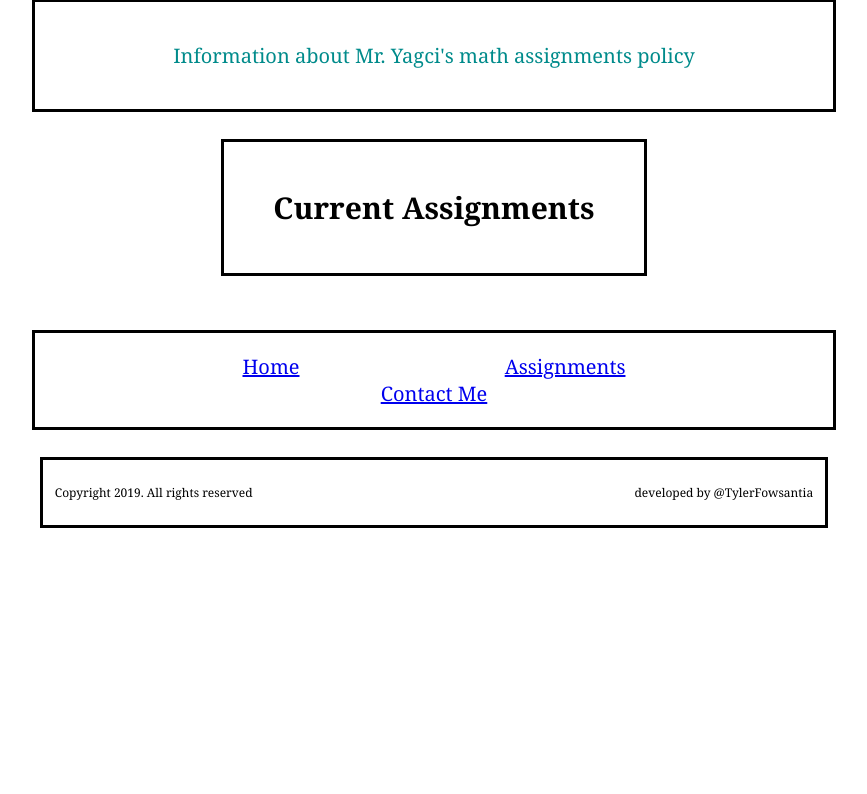
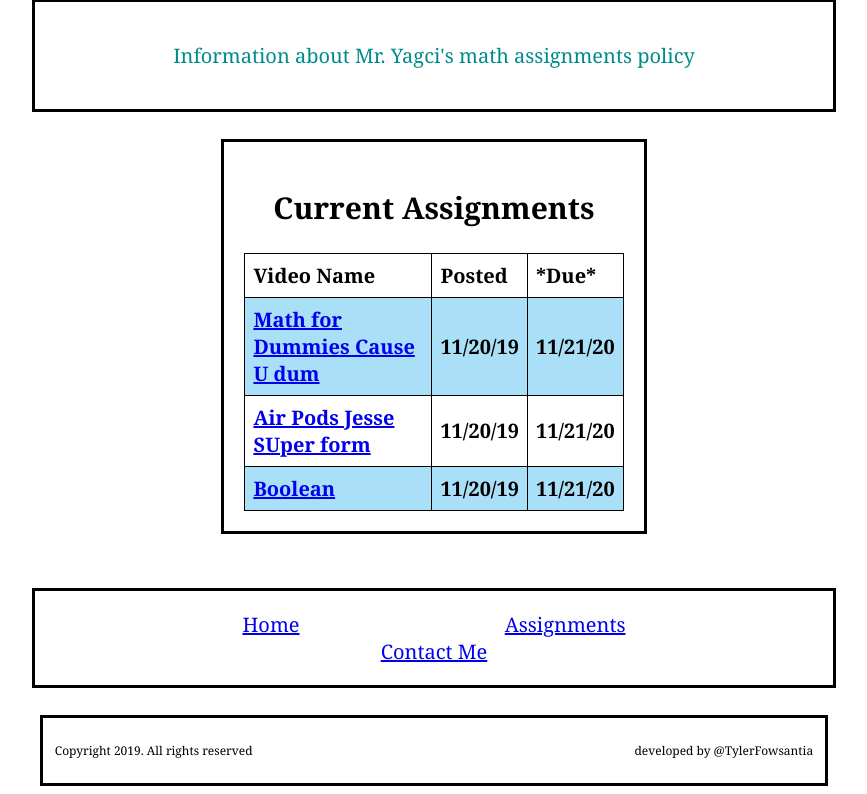
Before and after one commit to HSA-Columbus/mr-yagci-s-website-champion-s-club, a Flask app: template templates/assignments.html in a window 1280 px wide. Shown: the part 373-1167 px from the top of the page, without its empty margins (206-1073 px from the left). Before the commit the page ends 901 px from the top, so only its background shows below. Run offline with Flask 2, Linux system fonts and the light colour scheme; the template is opened without the code that fills it, so the values that code supplies are empty.

Commit message:
U are cute

```diff
--- a/templates/assignments.html
+++ b/templates/assignments.html
@@ -4,6 +4,23 @@
     <link rel="stylesheet" href="../static/layout.css">
     <meta charset="UTF-8">
     <title>Assignments - Mr.Yagci</title>
+<!-----------------------------------Jeremiah---------------------------------------->
+    <style>
+    table {
+        border-collapse: collapse;
+        width: 100%
+    }
+        td, th{
+            border: 1px solid #000000;
+            text-align: left;
+            padding: 8px;
+        }
+    tr:nth-child(even){
+        background-color: #aae0f7;
+    }
+</style>
+        <!--------------------------------------------------------------------------->
+
 </head>
 <body>
 
@@ -14,8 +31,8 @@
 
 <div>
     <a class="link-a" href="home.html">Home</a>
-    <a class="link-a" href="assignments.html.html">Assignments</a>
-    <a class="link-a" href="contact.html.html">Contact Me</a>
+    <a class="link-a" href="assignments.html">Assignments</a>
+    <a class="link-a" href="contact.html">Contact Me</a>
 </div><br>
 
 <div>
@@ -24,6 +41,32 @@
 
 <div style="width: 30%;">
     <h2>Current Assignments</h2>
+    <!---------------------------Jeremiah------------------------------------------------>
+
+    <table>
+        <tr>
+            <th>Video Name</th>
+            <th>Posted</th>
+            <th>*Due*</th>
+        </tr>
+        <tr>
+            <th><a href="https://www.youtube.com/watch?v=dQw4w9WgXcQ">Math for Dummies Cause U dum</a></th>
+            <th>11/20/19</th>
+            <th>11/21/20</th>
+        </tr>
+        <tr>
+            <th><a href="https://www.youtube.com/watch?v=dQw4w9WgXcQ">Air Pods Jesse SUper form</a></th>
+            <th>11/20/19</th>
+            <th>11/21/20</th>
+        </tr>
+        <tr>
+            <th><a href="https://www.youtube.com/watch?v=dQw4w9WgXcQ">Boolean</a></th>
+            <th>11/20/19</th>
+            <th>11/21/20</th>
+        </tr>
+        </table>
+    <!--------------------------------------------------------------------------->
+
 </div><br><br>
 
 <div>
```
Also changed, not shown: templates/THis is message.py (added, +23 -0 lines).
